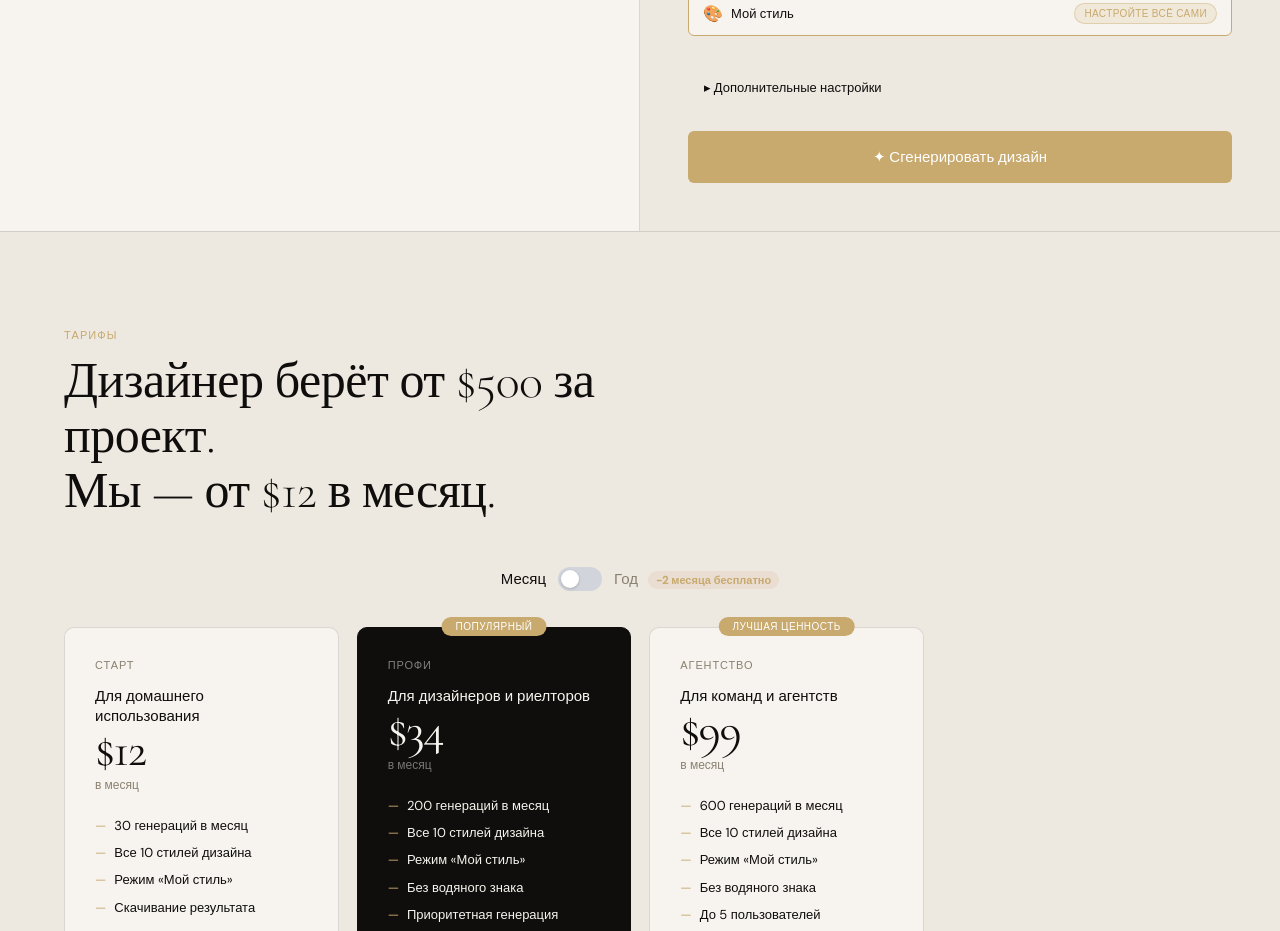
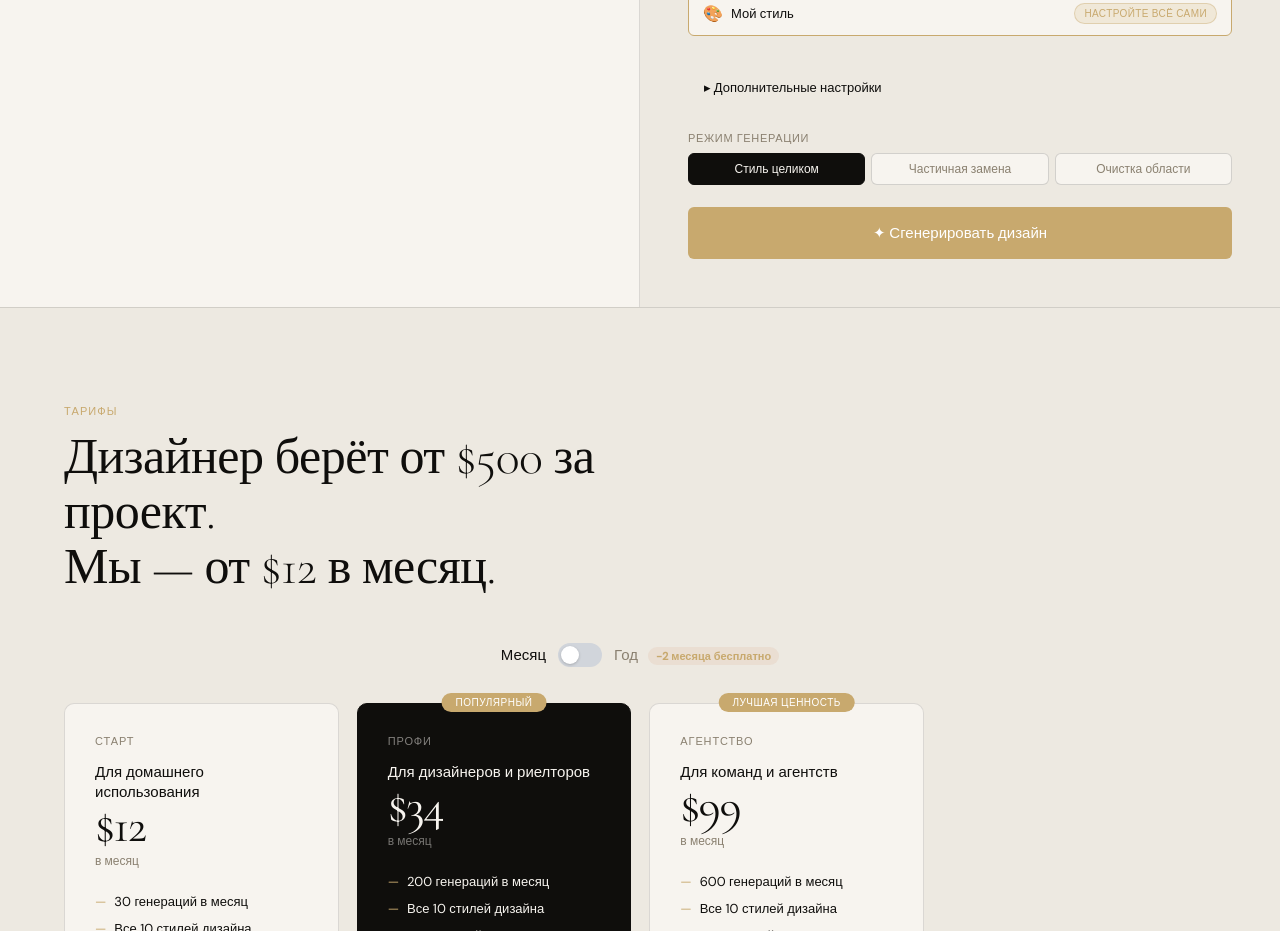
Before and after one commit to Qazaq71/VistaRoom.AI, a Next.js app: page / in a window 1280 px wide. Shown: the part 2280-3211 px from the top of the page. Built offline with nearby package versions, Linux system fonts and the light colour scheme.

Commit message:
добавлена возможность коррекции

```diff
--- a/src/app/globals.css
+++ b/src/app/globals.css
@@ -351,6 +351,34 @@ h1 em { font-style: italic; color: var(--warm); }
 }
 .gen-btn:hover:not(:disabled) { opacity: .9; transform: translateY(-1px); }
 .gen-btn:disabled { opacity: .5; cursor: not-allowed; transform: none; }
+
+/* ── Mode switcher ── */
+.mode-switcher { display: flex; gap: 6px; }
+.mode-btn {
+  flex: 1;
+  padding: 7px 8px;
+  font-size: 12px;
+  font-family: inherit;
+  background: var(--paper);
+  color: var(--muted);
+  border: 1px solid rgba(0,0,0,.15);
+  border-radius: var(--r);
+  cursor: pointer;
+  transition: border-color .15s, color .15s, background .15s;
+  white-space: nowrap;
+}
+.mode-btn:hover { border-color: var(--warm); color: var(--ink); }
+.mode-btn-active { background: var(--ink); color: var(--paper); border-color: var(--ink); }
+.mode-btn-active:hover { border-color: var(--ink); color: var(--paper); }
+.mode-hint {
+  margin-top: 6px;
+  font-size: 12px;
+  color: var(--muted);
+  background: var(--warm-light);
+  border-radius: var(--r);
+  padding: 6px 10px;
+  line-height: 1.45;
+}
 
 /* ── Status messages ── */
 .status-box {
--- a/src/app/page.tsx
+++ b/src/app/page.tsx
@@ -75,6 +75,18 @@ function BeforeAfterSlider({ before, after }: { before: string; after: string })
 
 const delay = (ms: number) => new Promise<void>(resolve => setTimeout(resolve, ms))
 
+function createTestMask(): Promise<Blob> {
+  const canvas = document.createElement('canvas')
+  canvas.width = 1024
+  canvas.height = 1024
+  const ctx = canvas.getContext('2d')!
+  ctx.fillStyle = '#000000'
+  ctx.fillRect(0, 0, 1024, 1024)
+  ctx.fillStyle = '#ffffff'
+  ctx.fillRect(256, 256, 512, 512)
+  return new Promise(resolve => canvas.toBlob(b => resolve(b!), 'image/png'))
+}
+
 export default function Home() {
   const [imageFile, setImageFile]       = useState<File | null>(null)
   const [imagePreview, setImagePreview] = useState<string | null>(null)
@@ -110,6 +122,7 @@ export default function Home() {
   const [remaining, setRemaining] = useState<number | null>(null)
   const [dragOver, setDragOver]   = useState(false)
   const [promptPreviewOpen, setPromptPreviewOpen] = useState(false)
+  const [mode, setMode] = useState<'style' | 'partial' | 'clear'>('style')
 
   const fileRef      = useRef<HTMLInputElement>(null)
   const activeGenRef = useRef(0)   // incremented on each generate() call; stale upload completions check this
@@ -180,7 +193,7 @@ export default function Home() {
     form.append('image',         imageFile)
     form.append('room',          room)
     form.append('style',         isMyStyle ? 'my_style' : style)
-    form.append('mode',          'style')
+    form.append('mode',          mode)
     form.append('size',          '')
     form.append('ceilingHeight', '')
     form.append('wallColorHex',  sendDetails ? wallColorHex : '')
@@ -195,6 +208,11 @@ export default function Home() {
     form.append('extraNotes',    sendDetails ? extraNotes : '')
 
     try {
+      if (mode === 'partial' || mode === 'clear') {
+        const maskBlob = await createTestMask()
+        form.append('mask', maskBlob, 'mask.png')
+      }
+
       const res = await fetch('/api/generate', { method: 'POST', body: form })
 
       if (activeGenRef.current !== currentGenId) return
@@ -252,7 +270,7 @@ export default function Home() {
         setStatus('error'); setStatusMsg(data.error || 'Ошибка запуска генерации.')
       }
     } catch { setStatus('error'); setStatusMsg('Нет соединения с сервером.') }
-  }, [imageFile, room, style, isMyStyle, wallColorHex, wallFinish,
+  }, [imageFile, room, style, isMyStyle, mode, wallColorHex, wallFinish,
       floorMaterial, floorColorHex, tilezone, tileColorHex,
       furniture, lighting, appliances, extraNotes])
 
@@ -411,6 +429,32 @@ export default function Home() {
             />
           )}
 
+          {/* Mode switcher */}
+          <div>
+            <div className="field-label">Режим генерации</div>
+            <div className="mode-switcher">
+              {([
+                { value: 'style',   label: 'Стиль целиком' },
+                { value: 'partial', label: 'Частичная замена' },
+                { value: 'clear',   label: 'Очистка области' },
+              ] as const).map(m => (
+                <button
+                  key={m.value}
+                  className={`mode-btn${mode === m.value ? ' mode-btn-active' : ''}`}
+                  onClick={() => setMode(m.value)}
+                  disabled={isLoading}
+                >
+                  {m.label}
+                </button>
+              ))}
+            </div>
+            {(mode === 'partial' || mode === 'clear') && (
+              <div className="mode-hint">
+                Тестовая маска: белый прямоугольник 50% в центре. Впоследствии будет заменена на загружаемую или рисуемую пользователем маску.
+              </div>
+            )}
+          </div>
+
           {/* Status */}
           {status === 'error' && <div className="status-box error show">{statusMsg}</div>}
           {isLoading && (
```
